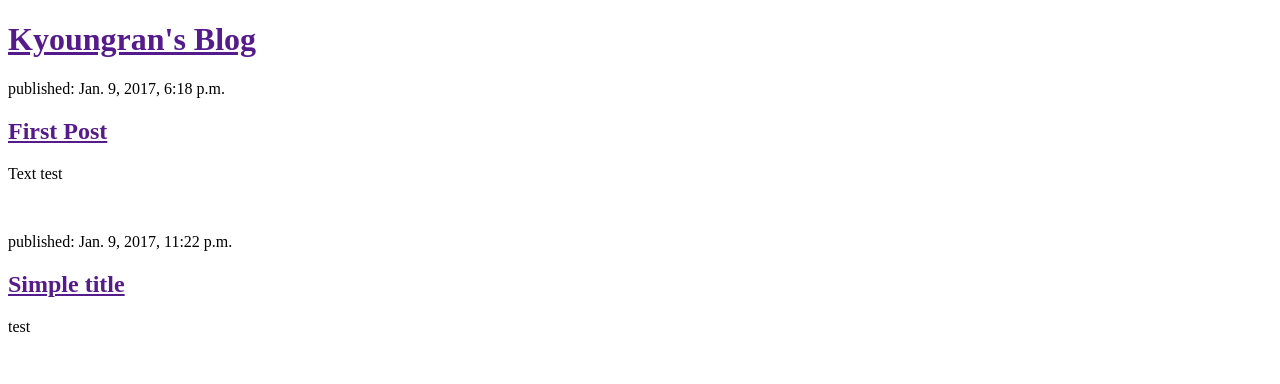
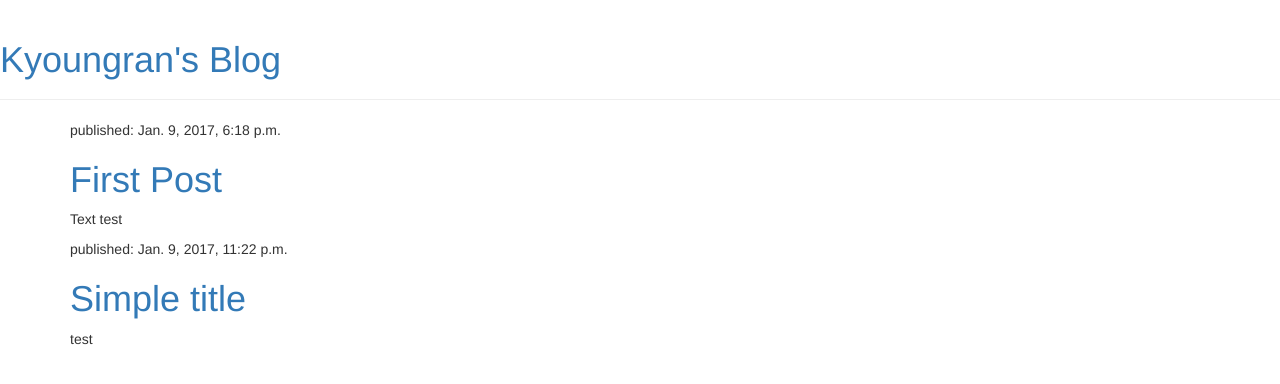
Before and after one commit to KyoungRan/Django_Tutorial, a Django app: page / in a window 1280 px wide. Shown: the top 384 px of the page. Run offline with Django 3.2, Linux system fonts and the light colour scheme; data comes from the database, SQL or seed files in the repository; some libraries are stand-ins or nearby versions.

Commit message:
added css

```diff
--- a/Blog-djangogirls/blog/templates/blog/post_list.html
+++ b/Blog-djangogirls/blog/templates/blog/post_list.html
@@ -1,23 +1,33 @@
+{% load staticfiles %}
 <!DOCTYPE html>
 <html>
 
   <head>
     <title>Kyoungran's blog</title>
+    <link rel="stylesheet" href="//maxcdn.bootstrapcdn.com/bootstrap/3.3.7/css/bootstrap.min.css">
+    <link rel="stylesheet" href="//maxcdn.bootstrapcdn.com/bootstrap/3.3.7/css/bootstrap-theme.min.css">
+    <link rel="stylesheet" href="{% static 'css/blog.css' %}">
+    <link href="https://fonts.googleapis.com/css?family=Lobster&subset=latin,latin-ext" rel="stylesheet" type="text/css">
   </head>
 
   <body>
-    <div>
+    <div class="page-header">
       <h1><a href="">Kyoungran's Blog</a></h1>
     </div>
 
-    {% for post in posts %}
-    <div>
-      <p>published: {{ post.published_date }}</p>
-      <h2><a href="">{{ post.title }}</a></h2>
-      <p>{{ post.text|linebreaksbr }}</p>
+    <div class="content container">
+      <div class="row">
+        <div class="col-md-8">
+          {% for post in posts %}
+            <div class="post">
+              <p>published: {{ post.published_date }}</p>
+              <h1><a href="">{{ post.title }}</a></h1>
+              <p>{{ post.text|linebreaksbr }}</p>
+            </div>
+          {% endfor %}
+        </div>
     </div>
-    <br />
-    {% endfor %}
+  </div>
 
   </body>
 
```
